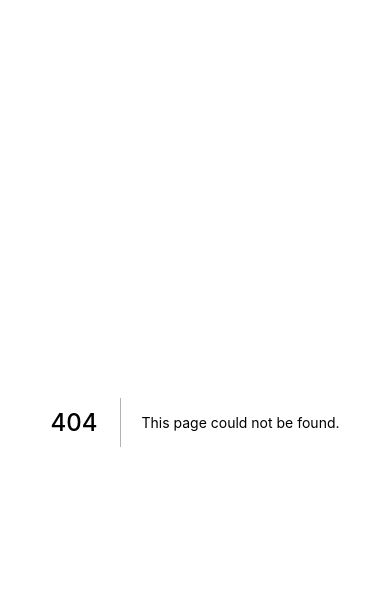
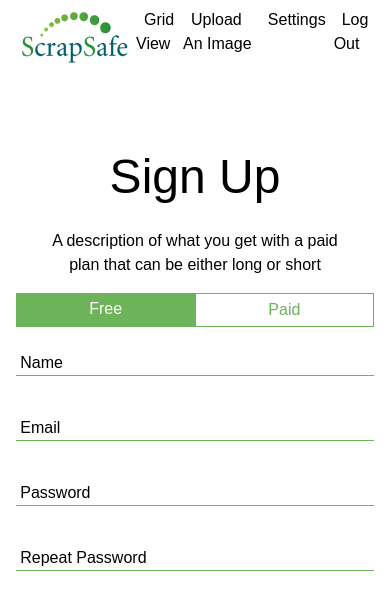
Before and after one commit to TNortnern/scrapsafe-frontend, a Next.js app: page /register in a window 390 px wide. Before the commit this address had no page. Shown: the top 610 px of the page. Built offline with nearby package versions, Linux system fonts and the light colour scheme.

Commit message:
Initial upload
index, login, register, settings, gridview, input

All css -responsiveness
Custom tailwild in Index.css

```diff
--- /dev/null
+++ b/components/common/Input.js
@@ -0,0 +1,29 @@
+import React from 'react';
+import propTypes from 'prop-types';
+
+const Input = ({ className, onChange, placeholder, value, type }) => (
+  <input
+    placeholder={placeholder}
+    type={type}
+    onChange={onChange}
+    value={value}
+    className={`border-b border-custom placeholder-black pl-1 ${className}`}
+  />
+);
+
+Input.propTypes = {
+  className: propTypes.string,
+  onChange: propTypes.func.isRequired,
+  placeholder: propTypes.string,
+  value: propTypes.string,
+  type: propTypes.string,
+};
+
+Input.defaultProps = {
+  className: '',
+  placeholder: '',
+  type: 'text',
+  value: '',
+};
+
+export default Input;
--- /dev/null
+++ b/components/layout/Layout.js
@@ -0,0 +1,13 @@
+import React from 'react';
+import Navbar from './Navbar';
+
+const Layout = ({ children }) => {
+  return (
+    <div>
+      <Navbar />
+      {children}
+    </div>
+  );
+};
+
+export default Layout;
--- /dev/null
+++ b/components/layout/Navbar.js
@@ -0,0 +1,34 @@
+import React from 'react';
+
+const Navbar = () => {
+  return (
+    <nav className='flex justify-between py-2 mx-4'>
+      <img src='/Logo.png' alt='' />
+
+      <ul className='flex'>
+        <li>
+          <a className='px-2' href='/gridview'>
+            Grid View
+          </a>
+        </li>
+        <li>
+          <a className='px-2' href='/'>
+            Upload An Image
+          </a>
+        </li>
+        <li>
+          <a className='px-2' href='/settings'>
+            Settings
+          </a>
+        </li>
+        <li>
+          <a className='px-2' href=''>
+            Log Out
+          </a>
+        </li>
+      </ul>
+    </nav>
+  );
+};
+
+export default Navbar;
--- /dev/null
+++ b/pages/gridview.js
@@ -0,0 +1,12 @@
+import React from 'react';
+import Layout from '../components/layout/Layout';
+
+const gridview = () => {
+  return (
+    <Layout>
+      <div className='flex space-y-2'></div>
+    </Layout>
+  );
+};
+
+export default gridview;
--- a/pages/index.js
+++ b/pages/index.js
@@ -1,10 +1,17 @@
+import Layout from '../components/layout/Layout';
+
 const IndexPage = () => {
   return (
-    <div className="bg-blue-900 flex h-screen w-screen items-center justify-center">
-      <div className="bg-white rounded-sm p-8">
-        <span className="animate-pulse">Tailwind with redux toolkit</span>
+    <Layout>
+      <div className='flex flex-col h-screen w-screen items-center justify-center'>
+        <h1 className='text-5xl'>Upload</h1>
+        <div className='border border-custom m-4 text-custom px-6'>
+          Upload An Image
+        </div>
+
+        <div className='bg-custom text-white px-6'>Submit</div>
       </div>
-    </div>
+    </Layout>
   );
 };
 
--- /dev/null
+++ b/pages/login.js
@@ -0,0 +1,36 @@
+import React, { useState } from 'react';
+import Layout from '../components/layout/Layout';
+import Input from '../components/common/Input';
+
+const login = () => {
+  const [email, setEmail] = useState('');
+  const [password, setPassword] = useState('');
+
+  return (
+    <Layout>
+      <div className='flex flex-col justify-center items-center mt-48 w-3-10 mx-auto'>
+        <h1 className='text-5xl'>Log In</h1>
+
+        <div className='flex flex-col space-y-10 mt-6 w-full'>
+          <Input
+            onChange={(e) => setEmail(e.target.value)}
+            className='my-4 px-4'
+            type='email'
+            placeholder='Email'
+            value={email}
+          />
+          <Input
+            onChange={(e) => setPassword(e.target.value)}
+            className='my-4 px-4'
+            type='password'
+            placeholder='Password'
+            value={password}
+          />
+        </div>
+        <p className='mt-6'>Forgot Password</p>
+      </div>
+    </Layout>
+  );
+};
+
+export default login;
--- /dev/null
+++ b/pages/register.js
@@ -0,0 +1,53 @@
+import React, { useState } from 'react';
+import Layout from '../components/layout/Layout';
+import Input from '../components/common/Input';
+
+const register = () => {
+  const [name, setName] = useState('');
+  const [email, setEmail] = useState('');
+  const [password, setPassword] = useState('');
+  const [repeatPassword, setRepeatPassword] = useState('');
+
+  return (
+    <Layout>
+      <div className='flex flex-col justify-center items-center mt-16 md:mt-48 lg:mt-64 xl:mt-32 w-11/12 md:w-3-10 mx-auto'>
+        <h1 className='text-5xl mb-4'>Sign Up</h1>
+        <p className='max-w-xs text-center'>
+          A description of what you get with a paid plan that can be either long
+          or short
+        </p>
+        <div className='flex mt-4 w-full'>
+          <div className='w-1/2 text-center py-1 active'>Free</div>
+          <div className='w-1/2 text-center py-1 inactive'>Paid</div>
+        </div>
+        <div className='flex flex-col space-y-10 mt-6 w-full'>
+          <Input
+            onChange={(e) => setName(e.target.value)}
+            placeholder='Name'
+            value={name}
+          />
+          <Input
+            onChange={(e) => setEmail(e.target.value)}
+            type='email'
+            placeholder='Email'
+            value={email}
+          />
+          <Input
+            onChange={(e) => setPassword(e.target.value)}
+            type='password'
+            placeholder='Password'
+            value={password}
+          />
+          <Input
+            onChange={(e) => setRepeatPassword(e.target.value)}
+            type='password'
+            placeholder='Repeat Password'
+            value={repeatPassword}
+          />
+        </div>
+      </div>
+    </Layout>
+  );
+};
+
+export default register;
--- /dev/null
+++ b/pages/settings.js
@@ -0,0 +1,23 @@
+import Layout from '../components/layout/Layout';
+
+const settings = () => {
+  return (
+    <Layout>
+      <div className='flex flex-col w-screen h-screen justify-center items-center'>
+        <h1 className='text-5xl'>Switch Membership</h1>
+        <p>
+          A description of what you get with a paid plan that can be either long
+          or short
+        </p>
+        <div className='flex my-4'>
+          <div className='w-1/2 px-8 active'>Free</div>
+          <div className='w-1/2 px-8 inactive'>Paid</div>
+        </div>
+
+        <div className='bg-custom text-white py-1 px-6'>Confirm Changes</div>
+      </div>
+    </Layout>
+  );
+};
+
+export default settings;
--- a/styles/index.css
+++ b/styles/index.css
@@ -1,3 +1,34 @@
 @tailwind base;
 @tailwind components;
 @tailwind utilities;
+@import url('https://fonts.googleapis.com/css2?family=Rubik:wght@400;500;700;900&display=swap');
+
+body {
+  font-family: 'Rubik', sans-serif;
+}
+.active {
+  background-color: #6db35a;
+  color: white;
+}
+
+.inactive {
+  background-color: white;
+  color: #6db35a;
+  border: 1px solid #6db35a;
+}
+
+.border-custom {
+  border-color: #6db35a;
+}
+
+.bg-custom {
+  background-color: #6db35a;
+}
+
+.text-custom {
+  color: #6db35a;
+}
+
+.w-custom-30 {
+  width: 30%;
+}
--- a/tailwind.config.js
+++ b/tailwind.config.js
@@ -1,8 +1,12 @@
 module.exports = {
   purge: [],
   theme: {
-    extend: {},
+    extend: {
+      width: {
+        '3-10': '30%',
+      },
+    },
   },
   variants: {},
   plugins: [],
-}
+};
```
Also changed, not shown: public/Logo.png (added).
